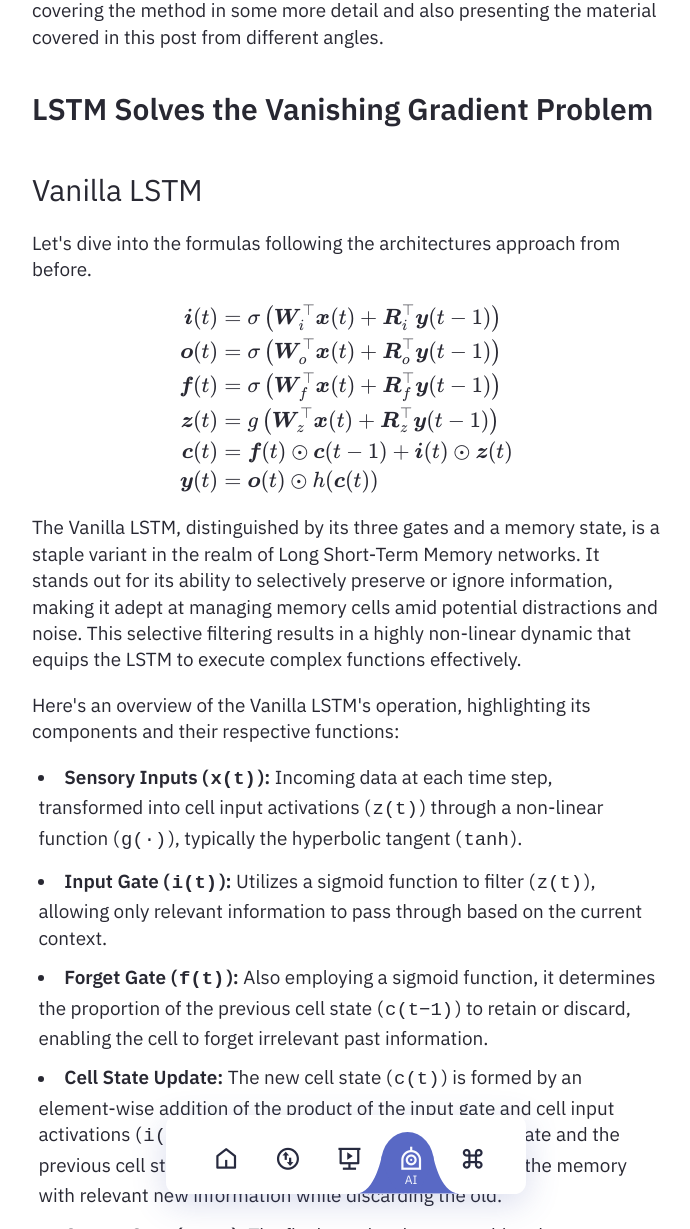
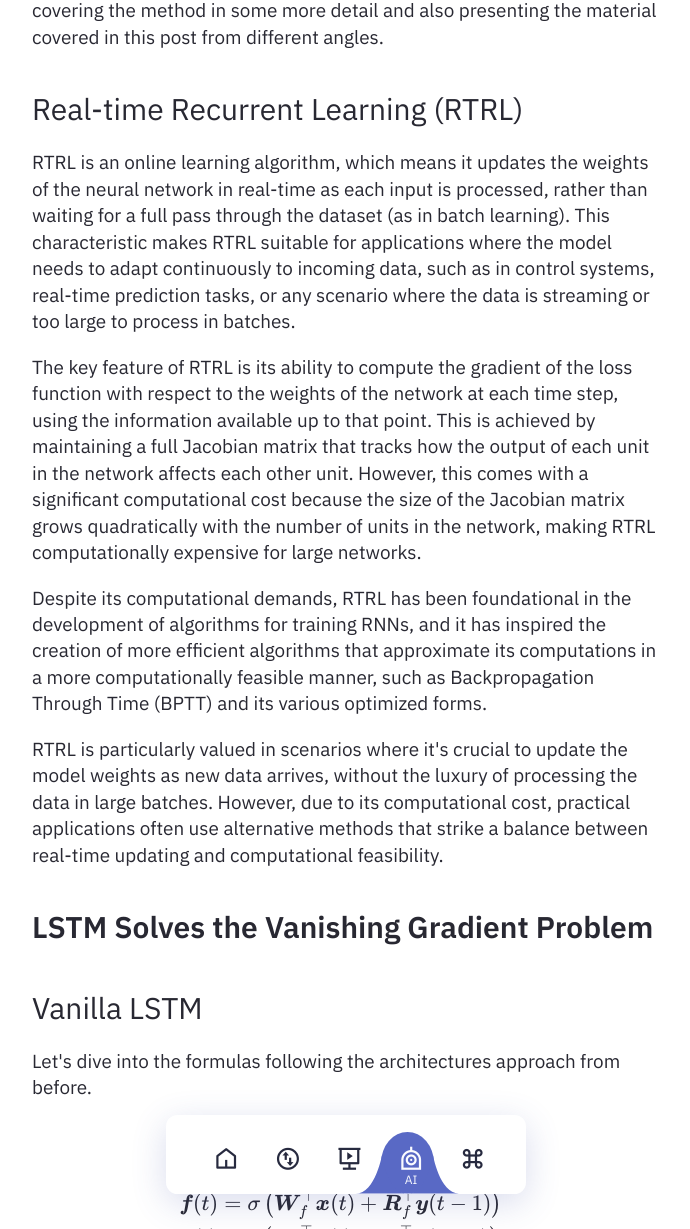
Before and after one commit to heseltime/heseltime.github.io, a Jekyll site: the page built from pages/rDai.md, in a window 1280 px wide and 1400 px high, scrolled down 6921 px, cut to the strip 171-1400 px from the top of the window. Shown: the whole strip, without its empty margins (294-984 px from the left). Built offline with Jekyll 4.4.1, drawn with Linux system fonts in a browser that asks for light colours.

Commit message:
Add RTRL

```diff
--- a/pages/rDai.md
+++ b/pages/rDai.md
@@ -194,6 +194,16 @@ Dive Into Deep Learning (ibid) has the idea:
 . In practice this works quite well. It is what is commonly referred to as truncated backpropgation through time (Jaeger, 2002).
 
 [Here is a reference tutorial paper I really like by Herbert Jaeger](https://www.ai.rug.nl/minds/uploads/ESNTutorialRev.pdf), covering the method in some more detail and also presenting the material covered in this post from different angles.
+
+### Real-time Recurrent Learning (RTRL)
+
+RTRL is an online learning algorithm, which means it updates the weights of the neural network in real-time as each input is processed, rather than waiting for a full pass through the dataset (as in batch learning). This characteristic makes RTRL suitable for applications where the model needs to adapt continuously to incoming data, such as in control systems, real-time prediction tasks, or any scenario where the data is streaming or too large to process in batches.
+
+The key feature of RTRL is its ability to compute the gradient of the loss function with respect to the weights of the network at each time step, using the information available up to that point. This is achieved by maintaining a full Jacobian matrix that tracks how the output of each unit in the network affects each other unit. However, this comes with a significant computational cost because the size of the Jacobian matrix grows quadratically with the number of units in the network, making RTRL computationally expensive for large networks.
+
+Despite its computational demands, RTRL has been foundational in the development of algorithms for training RNNs, and it has inspired the creation of more efficient algorithms that approximate its computations in a more computationally feasible manner, such as Backpropagation Through Time (BPTT) and its various optimized forms.
+
+RTRL is particularly valued in scenarios where it's crucial to update the model weights as new data arrives, without the luxury of processing the data in large batches. However, due to its computational cost, practical applications often use alternative methods that strike a balance between real-time updating and computational feasibility.
 
 ## LSTM Solves the Vanishing Gradient Problem
 
```
